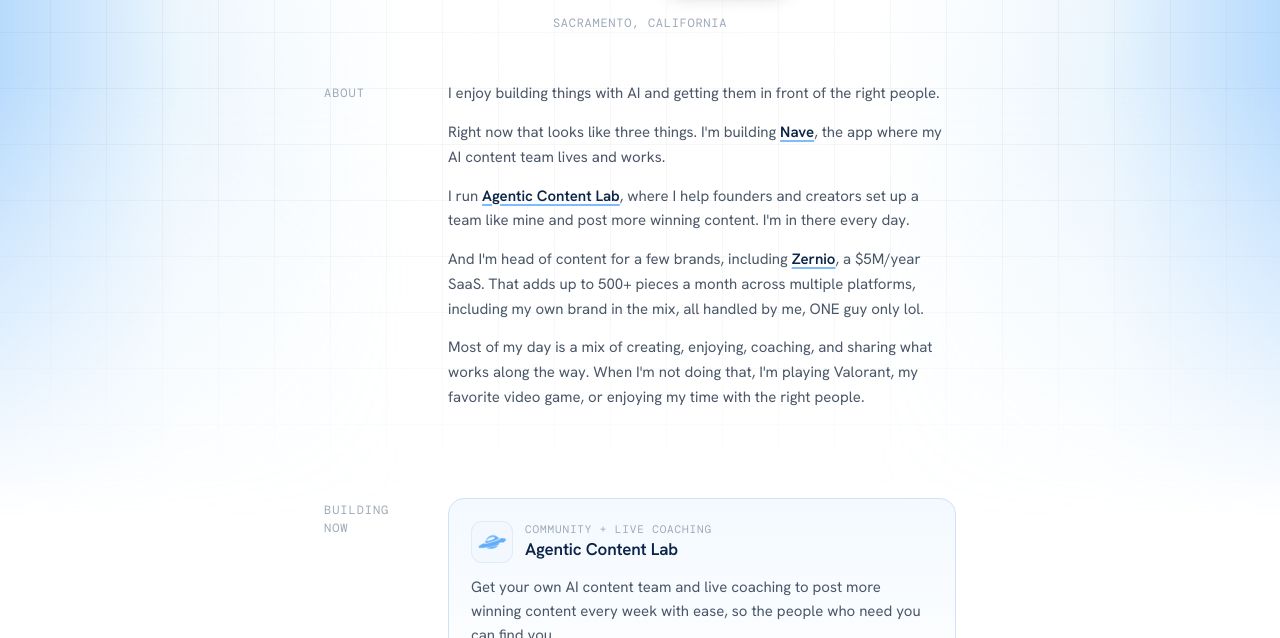
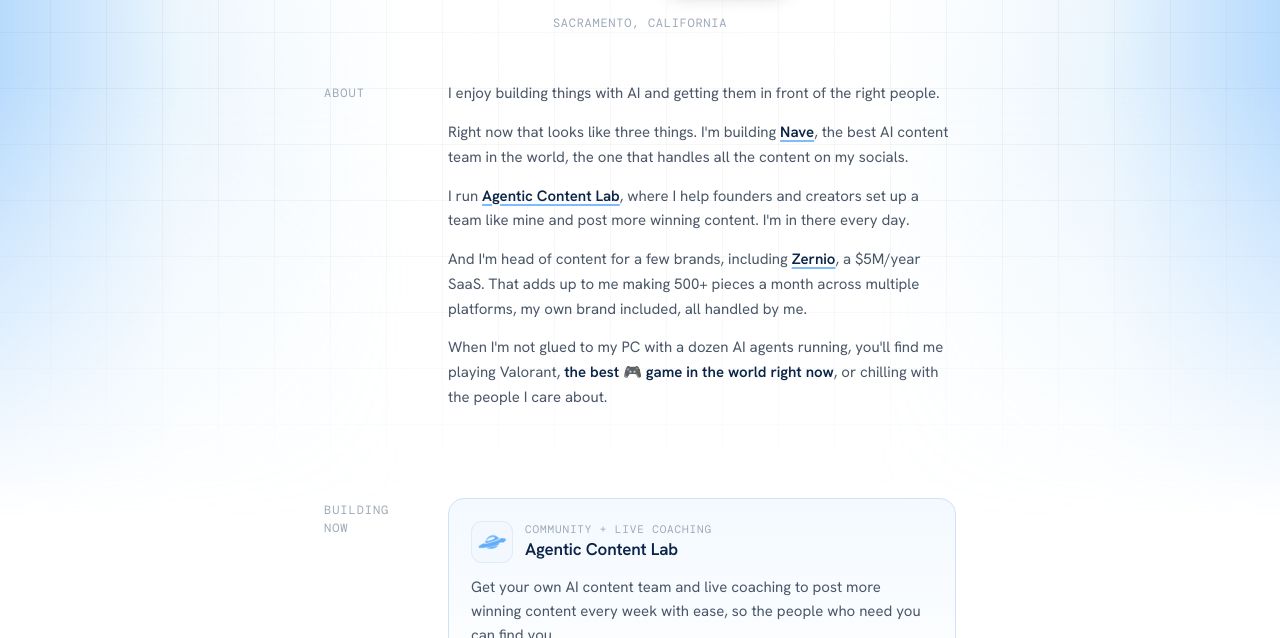
Before and after one commit to Enriquemarq1/enriquemarq-site, a plain HTML site: page index.html in a window 1280 px wide. Shown: the part 462-1100 px from the top of the page. Drawn offline with Linux system fonts and the light colour scheme.

Commit message:
enriquemarq.com: About in his words (Nave handles his socials, 500+ a month by him, the best game in the world right now)
Co-Authored-By: Claude Opus 5.5 <noreply@anthropic.com>

```diff
--- a/index.html
+++ b/index.html
@@ -209,10 +209,10 @@ footer .btn{height:38px;font-size:13.5px;font-weight:500}
     <h2 id="journey-h">About</h2>
     <div class="body">
       <p>I enjoy building things with AI and getting them in front of the right people.</p>
-      <p>Right now that looks like three things. I'm building <a href="https://getnave.app">Nave</a>, the app where my AI content team lives and works.</p>
+      <p>Right now that looks like three things. I'm building <a href="https://getnave.app">Nave</a>, the best AI content team in the world, the one that handles all the content on my socials.</p>
       <p>I run <a href="https://www.skool.com/agentic-content-lab/about">Agentic Content Lab</a>, where I help founders and creators set up a team like mine and post more winning content. I'm in there every day.</p>
-      <p>And I'm head of content for a few brands, including <a href="https://zernio.link/enrique" rel="sponsored noopener">Zernio</a>, a $5M/year SaaS. That adds up to 500+ pieces a month across multiple platforms, including my own brand in the mix, all handled by me, ONE guy only lol.</p>
-      <p>Most of my day is a mix of creating, enjoying, coaching, and sharing what works along the way. When I'm not doing that, I'm playing Valorant, my favorite video game, or enjoying my time with the right people.</p>
+      <p>And I'm head of content for a few brands, including <a href="https://zernio.link/enrique" rel="sponsored noopener">Zernio</a>, a $5M/year SaaS. That adds up to me making 500+ pieces a month across multiple platforms, my own brand included, all handled by me.</p>
+      <p>When I'm not glued to my PC with a dozen AI agents running, you'll find me playing Valorant, <b>the best &#127918; game in the world right now</b>, or chilling with the people I care about.</p>
     </div>
   </section>
 
```
